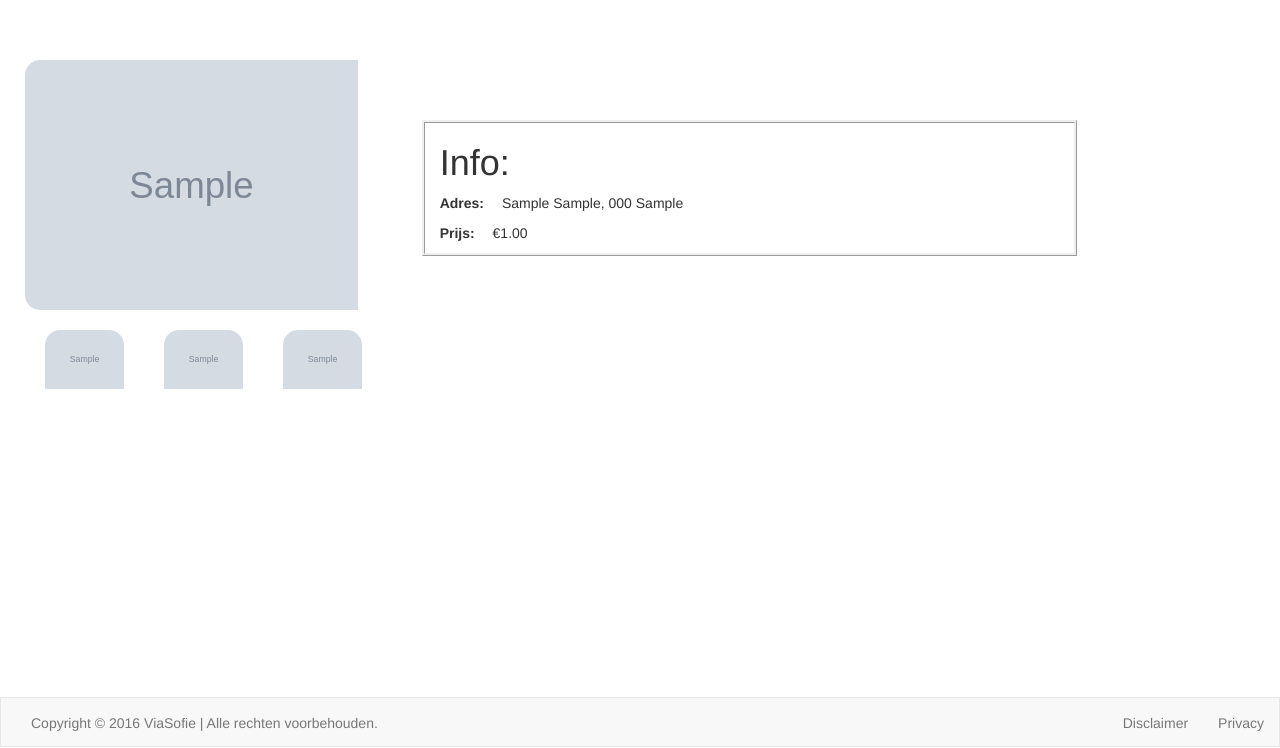
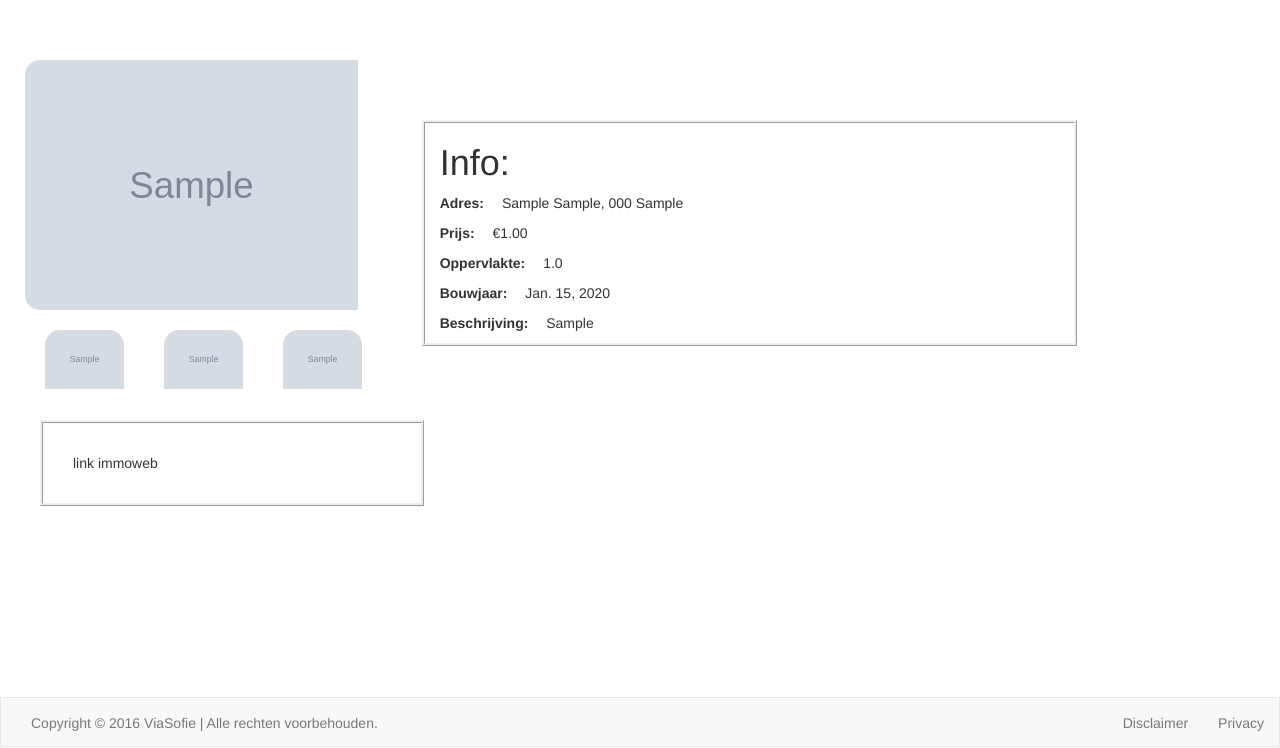
Before and after one commit to oliviervanbulck/viasofie, a Django app: page /panden/1 in a window 1280 px wide. Shown: the part 52-800 px from the top of the page. Run offline with Django 3.2, Linux system fonts and the light colour scheme; tables that the repository leaves empty hold one stand-in row (values such as "Sample post"); grey boxes marked "Sample" are stand-in pictures; some libraries are stand-ins or nearby versions.

Commit message:
Tweaks on detail page

```diff
--- a/ViaSofie/panden/templates/panden/pand_detail.html
+++ b/ViaSofie/panden/templates/panden/pand_detail.html
@@ -14,8 +14,9 @@
         #info {
             display: inline-block;
             width: 50%;
-            border-style:ridge;
+            border-style: ridge;
             margin-top: 100px;
+
         }
 
         #profile {
@@ -26,11 +27,18 @@
             border-radius: 15px;
 
         }
+
         #foto1, #foto2, #foto3 {
             padding: 20px;
-        height:110px;
+            height: 110px;
 
-
+        }
+        #immo {
+        padding:30px;
+            margin-left: 40px;
+            margin-right:auto;
+            border-style:ridge;
+            width:30%;
         }
     </style>
 
@@ -71,8 +79,15 @@
         <div id="info" class="col-md-8">
             <h1 style="text-align: left">Info:</h1>
             <p><b>Adres:</b> &emsp;{{ pand.adres }} </p>
-            <p> <b>Prijs:</b> &emsp;€{{ pand.prijs|floatformat:2 }}</p>
+            <p><b>Prijs:</b> &emsp;€{{ pand.prijs|floatformat:2 }}</p>
+            <p><b>Oppervlakte:</b> &emsp;{{ pand.oppervlakte }} </p>
+            <p><b>Bouwjaar:</b> &emsp;{{ pand.bouwjaar }} </p>
+            <p><b>Beschrijving:</b> &emsp;{{ pand.algemene_beschrijving }} </p>
 
         </div>
     </div>
+    <div id="immo">
+link immoweb
+
+    </div>
 {% endblock %}
```
Lines whose indentation alone changed are shown as unchanged.
